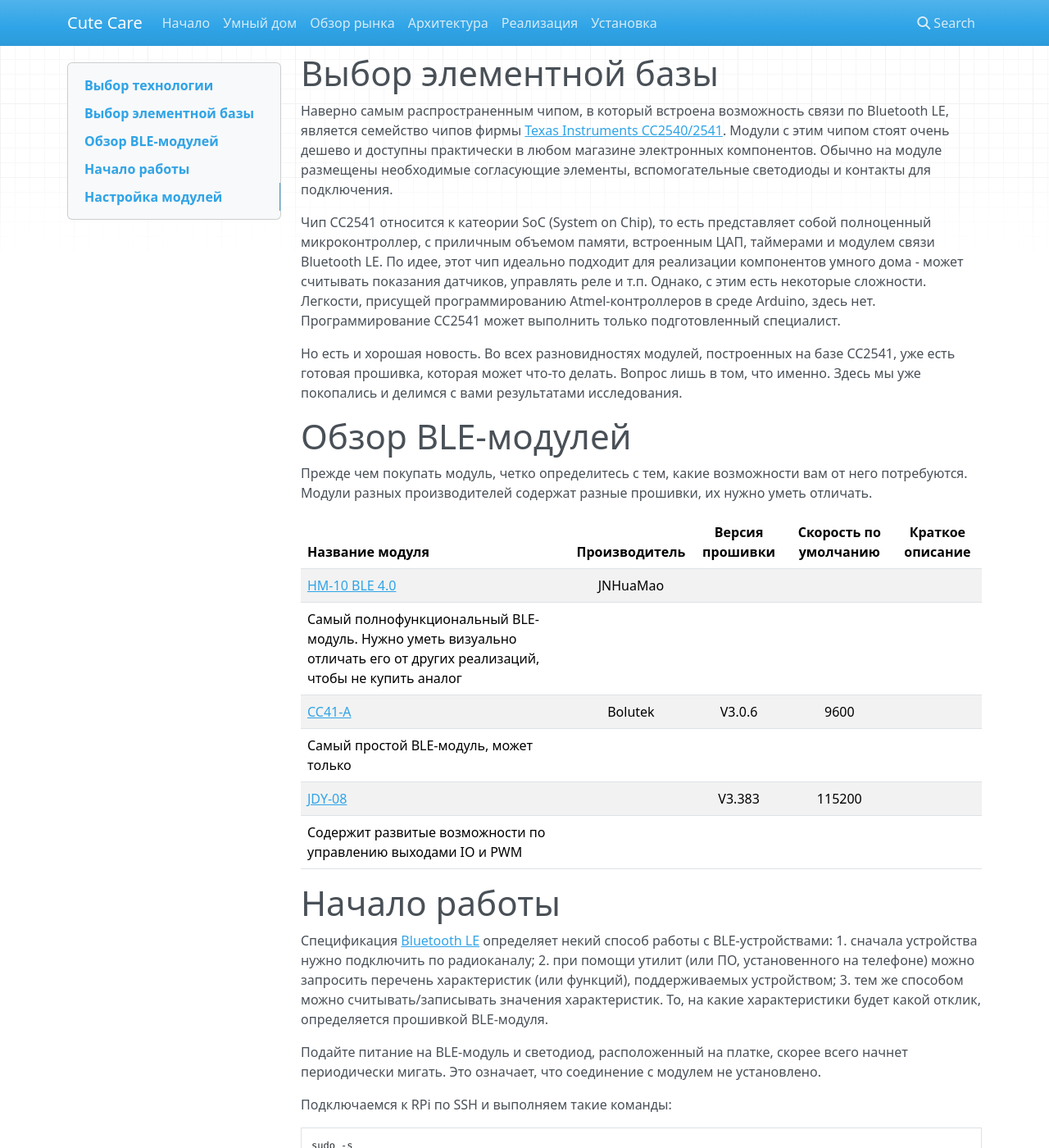
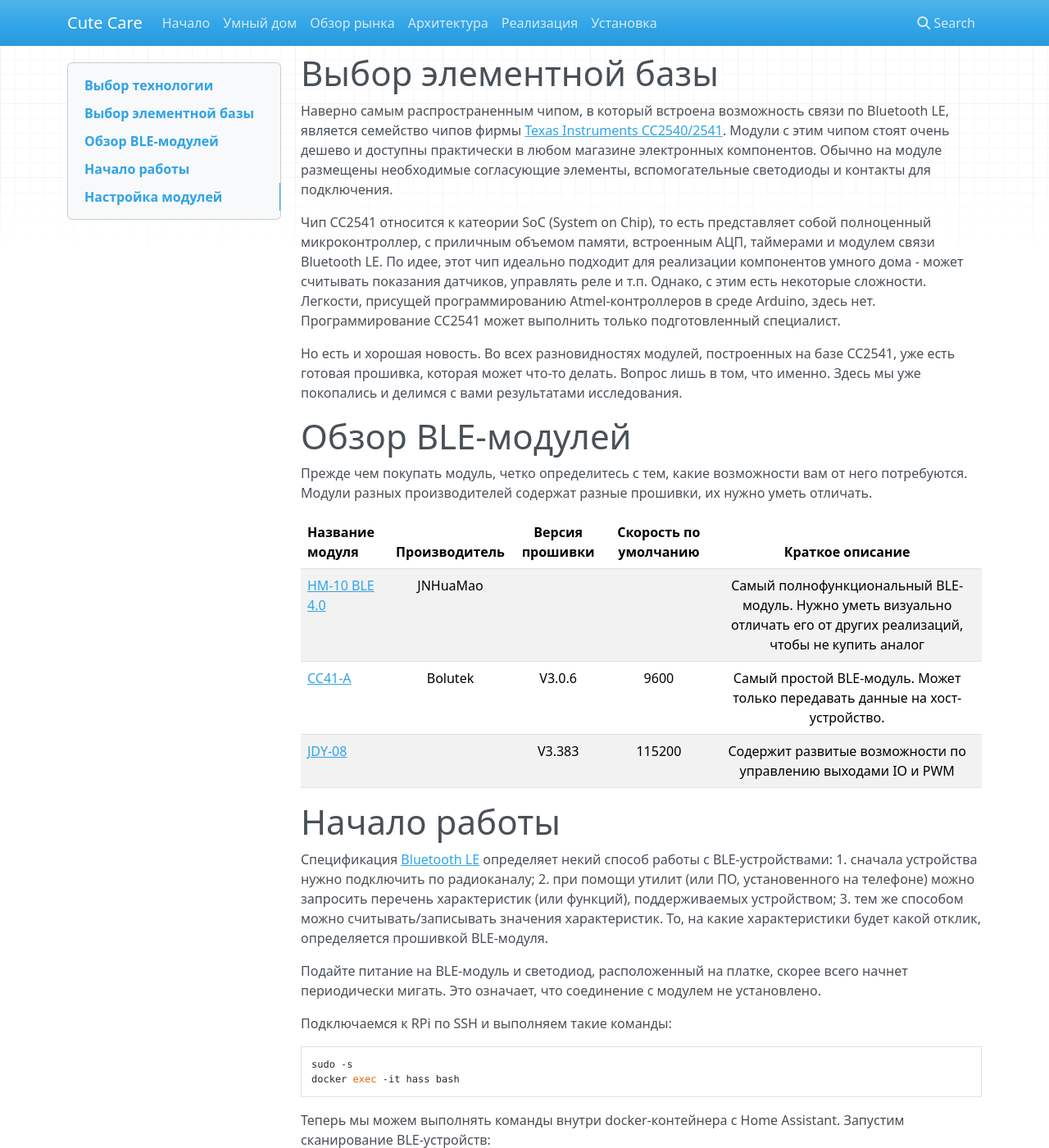
Before and after one commit to cutecare/cutecare-docs, an MkDocs documentation site: the page built from docs/Элементная база.md, in a window 1280 px wide and 1400 px high, scrolled down 606 px. Shown: the whole window at 82% size. Built offline with MkDocs 1.6.1, drawn with Linux system fonts in a browser that asks for light colours; nearby versions of some CDN libraries; old or Windows-style settings are respelled for this version of MkDocs.

Commit message:
Update Элементная база.md

```diff
--- a/docs/Элементная база.md
+++ b/docs/Элементная база.md
@@ -21,7 +21,7 @@ Bluetooth к Интернет не подключен, это независим
 Модули с этим чипом стоят очень дешево и доступны практически в любом магазине электронных компонентов.
 Обычно на модуле размещены необходимые согласующие элементы, вспомогательные светодиоды и контакты для подключения.
 
-Чип CC2541 относится к катеории SoC (System on Chip), то есть представляет собой полноценный микроконтроллер, с приличным объемом памяти, встроенным ЦАП, таймерами и модулем связи Bluetooth LE.
+Чип CC2541 относится к катеории SoC (System on Chip), то есть представляет собой полноценный микроконтроллер, с приличным объемом памяти, встроенным АЦП, таймерами и модулем связи Bluetooth LE.
 По идее, этот чип идеально подходит для реализации компонентов умного дома - может считывать показания датчиков, управлять реле и т.п.
 Однако, с этим есть некоторые сложности. Легкости, присущей программированию Atmel-контроллеров в среде Arduino, здесь нет.
 Программирование CC2541 может выполнить только подготовленный специалист.
@@ -35,12 +35,9 @@ Bluetooth к Интернет не подключен, это независим
 
 | Название модуля|Производитель|Версия прошивки|Скорость по умолчанию|Краткое описание|
 | :----------- | :----------: | :----------: | :----------: | :----------: |
-|[HM-10 BLE 4.0](http://fab.cba.mit.edu/classes/863.15/doc/tutorials/programming/bluetooth/bluetooth40_en.pdf)|JNHuaMao|||
-Самый полнофункциональный BLE-модуль. Нужно уметь визуально отличать его от других реализаций, чтобы не купить аналог|
-|[CC41-A](http://img.banggood.com/file/products/20150104013145BLE-CC41-A%20Spefication.pdf)|Bolutek|V3.0.6|9600|
-Самый простой BLE-модуль, может только |
-|[JDY-08](https://fccid.io/2AM2YJDY-08/User-Manual/User-Manual-3511895.pdf)||V3.383|115200|
-Содержит развитые возможности по управлению выходами IO и PWM|
+|[HM-10 BLE 4.0](http://fab.cba.mit.edu/classes/863.15/doc/tutorials/programming/bluetooth/bluetooth40_en.pdf)|JNHuaMao|||Самый полнофункциональный BLE-модуль. Нужно уметь визуально отличать его от других реализаций, чтобы не купить аналог|
+|[CC41-A](http://img.banggood.com/file/products/20150104013145BLE-CC41-A%20Spefication.pdf)|Bolutek|V3.0.6|9600|Самый простой BLE-модуль. Может только передавать данные на хост-устройство. |
+|[JDY-08](https://fccid.io/2AM2YJDY-08/User-Manual/User-Manual-3511895.pdf)||V3.383|115200|Содержит развитые возможности по управлению выходами IO и PWM|
 
 # Начало работы
 Спецификация [Bluetooth LE](https://www.bluetooth.com/specifications/gatt) определяет некий способ работы с BLE-устройствами:
```
